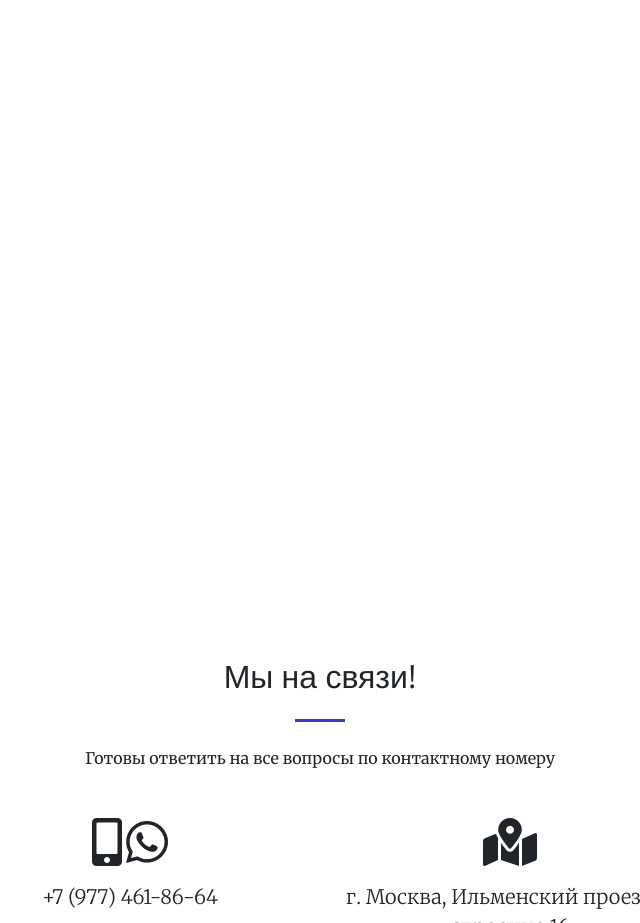
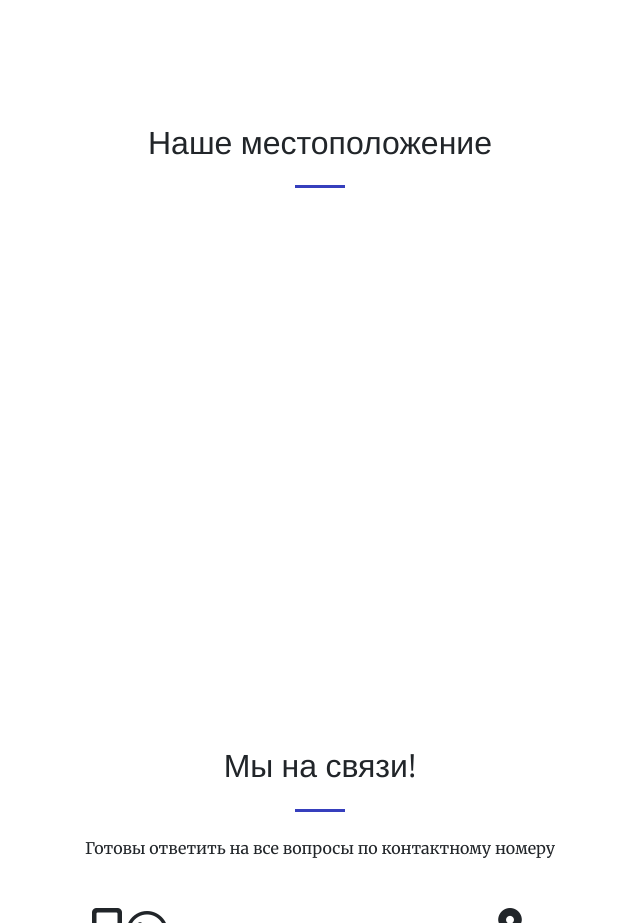
Before and after one commit to dotzip/autoservice-dmitrovka, a plain HTML site: page index.html in a window 1280 px wide. Shown: the part 1200-2123 px from the top of the page, without its empty margins (320-960 px from the left). Drawn offline with nearby package versions, Linux system fonts and the light colour scheme.

Commit message:
add div "Our location"

```diff
--- a/index.html
+++ b/index.html
@@ -135,6 +135,10 @@
     </section>
 
     <section class="p-0" id="map">
+      <div class="col-lg-12 text-center">
+        <h2 class="section-heading">Наше местоположение</h2>
+        <hr class="my-4">
+      </div>
       <div class="container-fluid p-0">
          <iframe src="https://yandex.ru/map-widget/v1/?um=constructor%3A804f5099bceddd73f30ec1e15ebcabc3417f583329b4488e549a8b0385ee4d97&amp;source=constructor" width="100%" height="400" frameborder="0"></iframe>
       </div>
```
